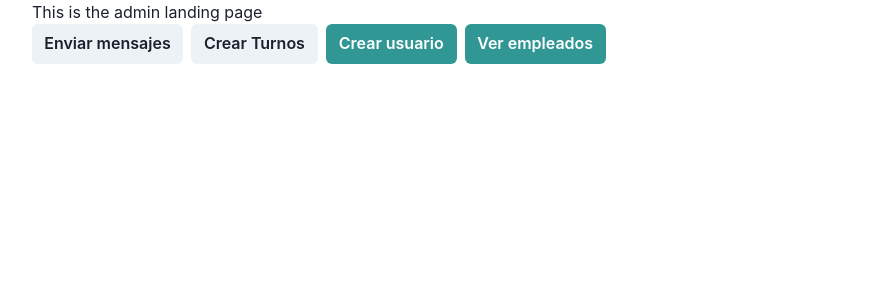
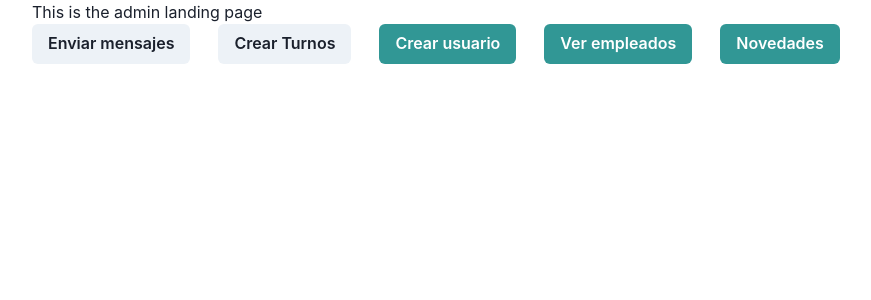
Before and after one commit to gmoliva/Mankekes-Front, a Next.js app: page /admin/dashboard in a window 1280 px wide. Shown: the top 300 px of the page, without its empty margins (224-1095 px from the left). Built offline with nearby package versions, Linux system fonts and the light colour scheme.

Commit message:
Arreglo de botones y nuevo boton en dashboard para ver novedades

```diff
--- a/pages/admin/dashboard.jsx
+++ b/pages/admin/dashboard.jsx
@@ -1,6 +1,6 @@
 import React from 'react'
 import { useRouter } from 'next/router'
-import {  Button, Container, HStack, Input } from '@chakra-ui/react'
+import {  Button, ButtonGroup, Container, HStack, Input } from '@chakra-ui/react'
 import { isAdmin } from '../../data/usuarios'
 
 
@@ -29,10 +29,13 @@ const adminDashboard = () => {
             <h1>This is the admin landing page</h1>
         </div>
         <HStack>
+            <ButtonGroup gap='5'>
             <Button onClick={onSubmit}>Enviar mensajes</Button>
             <Button onClick={() => router.push('../turnos/administracionTurnos')}>Crear Turnos</Button>
             <Button colorScheme={"teal"} onClick={() => router.push('../usuarios/crear')} >Crear usuario</Button>
             <Button colorScheme={"teal"} onClick={() => router.push('../usuarios/mostrar')}>Ver empleados</Button>
+            <Button colorScheme={"teal"} onClick={() => router.push('../novedades/novedad')}>Novedades</Button>
+            </ButtonGroup>
         </HStack>
         </Container>
     )
```
